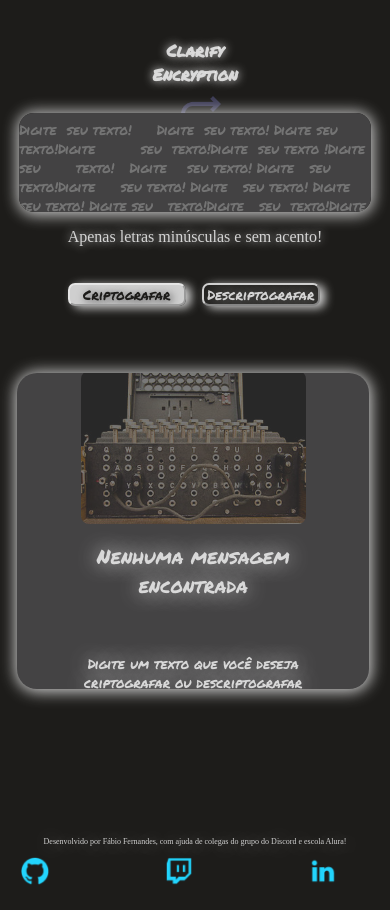
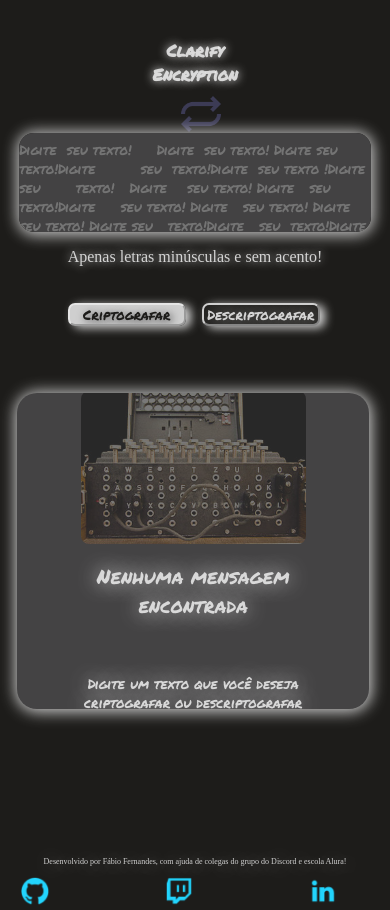
Before and after one commit to Fabio1420/DecodificadorChallenge, a plain HTML site: page index.html in a window 390 px wide. Drawn offline with Linux system fonts and the light colour scheme; a web font is replaced by a local one.

Commit message:
Update style.css

```diff
--- a/Styles/style.css
+++ b/Styles/style.css
@@ -437,8 +437,8 @@ header {
         margin: 0 30%;
         display: flex;
         box-sizing: border-box;
-        padding: 0 30px;
-        width: 0.8%;
+        padding: 0 30px 20px;
+        width: 0.2%;
         filter:brightness(150%);
         opacity: 90%;
     }
```
